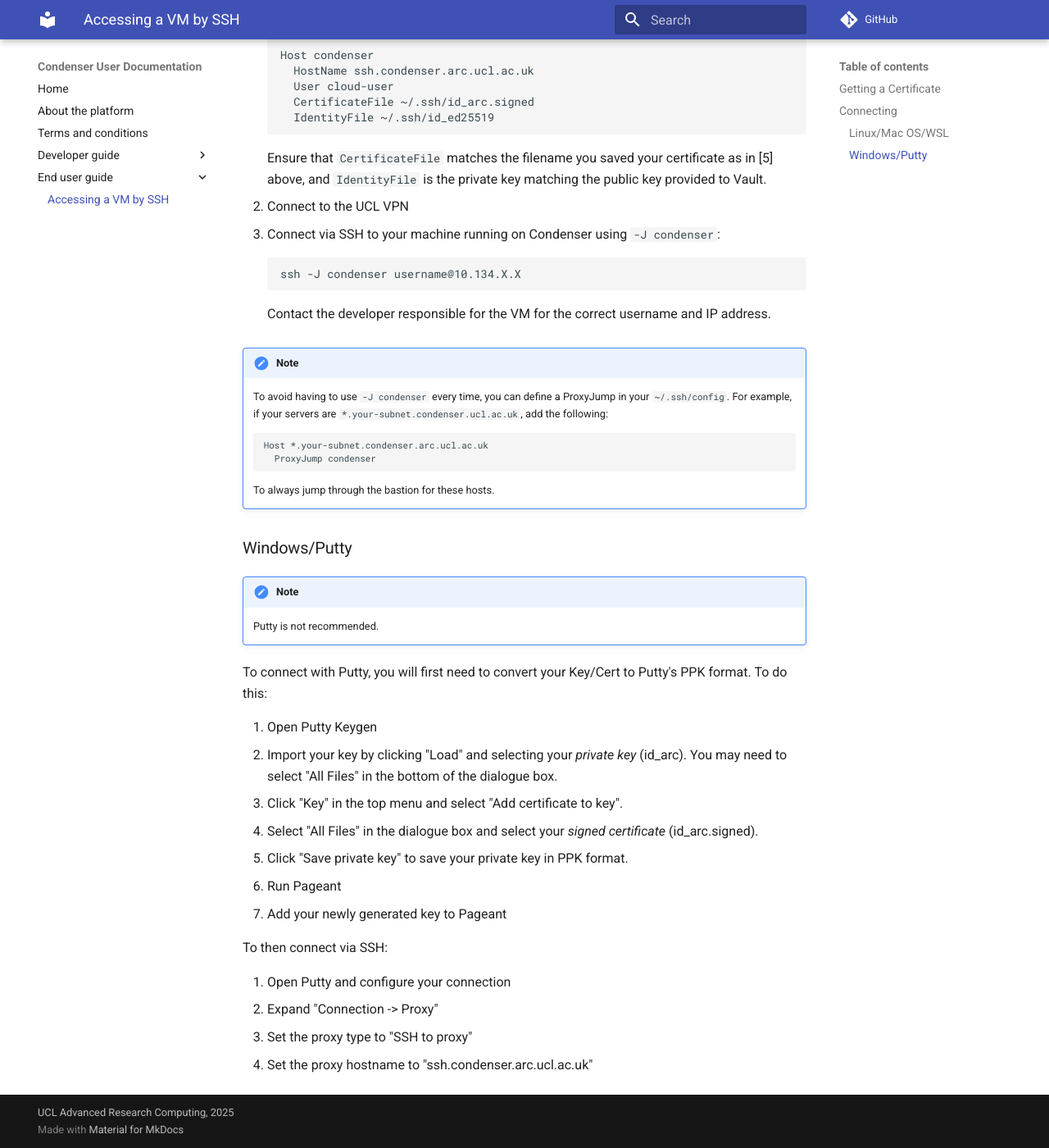
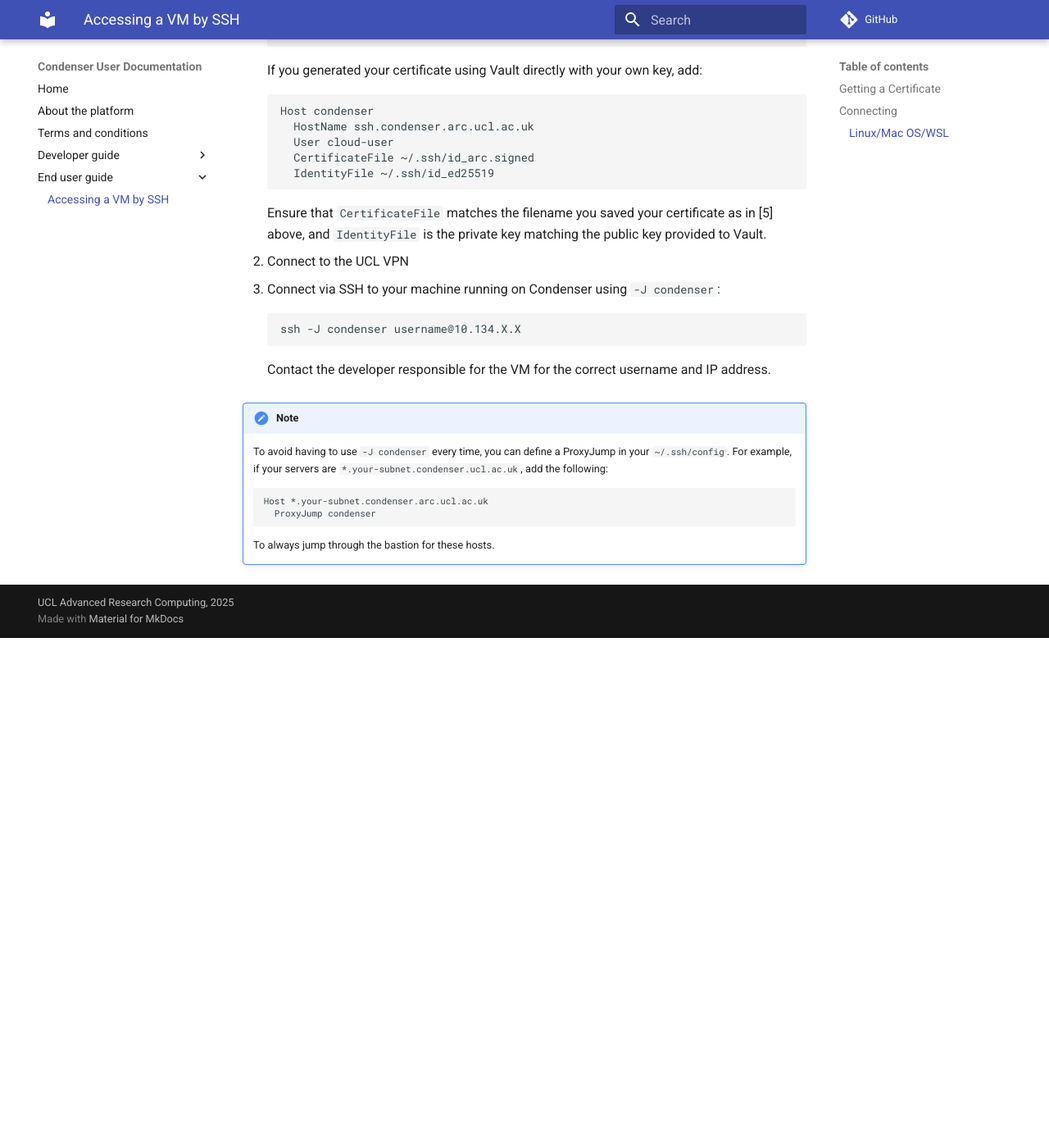
Before and after one commit to UCL-ARC/condenser-mkdocs, an MkDocs documentation site: the page built from docs/end_user_guide/ssh.md, in a window 1280 px wide and 1400 px high, scrolled down 1023 px. Shown: the whole window at 82% size. Built offline with MkDocs 1.6.1 and Material for MkDocs 9.7.7, drawn with Linux system fonts in a browser that asks for light colours; comment, search, counter and statistics services are not loaded; after the commit the page ends 1801 px from its top, so only the background shows below that; some of the changed text lies outside the part shown.

Commit message:
remove putty, link to WSL2 instructions

````diff
--- a/docs/end_user_guide/ssh.md
+++ b/docs/end_user_guide/ssh.md
@@ -78,28 +82,3 @@ the SSH Portal, add:
     ```
 
     To always jump through the bastion for these hosts.
-
-### Windows/Putty
-
-!!! note
-    Putty is not recommended.
-
-To connect with Putty, you will first need to convert your Key/Cert to Putty's
-PPK format. To do this:
-
-1. Open Putty Keygen
-2. Import your key by clicking "Load" and selecting your *private key* (id_arc).
-You may need to select "All Files" in the bottom of the dialogue box.
-3. Click "Key" in the top menu and select "Add certificate to key".
-4. Select "All Files" in the dialogue box and select your *signed certificate*
-(id_arc.signed).
-5. Click "Save private key" to save your private key in PPK format.
-6. Run Pageant
-7. Add your newly generated key to Pageant
-
-To then connect via SSH:
-
-1. Open Putty and configure your connection
-2. Expand "Connection -> Proxy"
-3. Set the proxy type to "SSH to proxy"
-4. Set the proxy hostname to "ssh.condenser.arc.ucl.ac.uk"
````
Also changed, not shown: other parts of docs/end_user_guide/ssh.md (+4 -0 lines).
